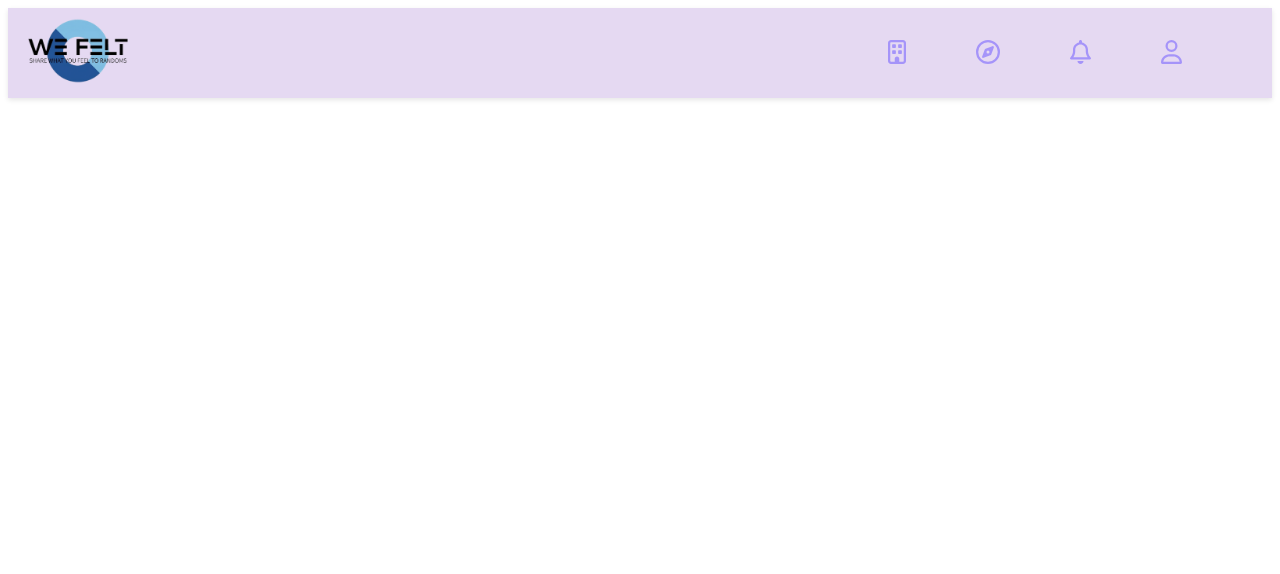
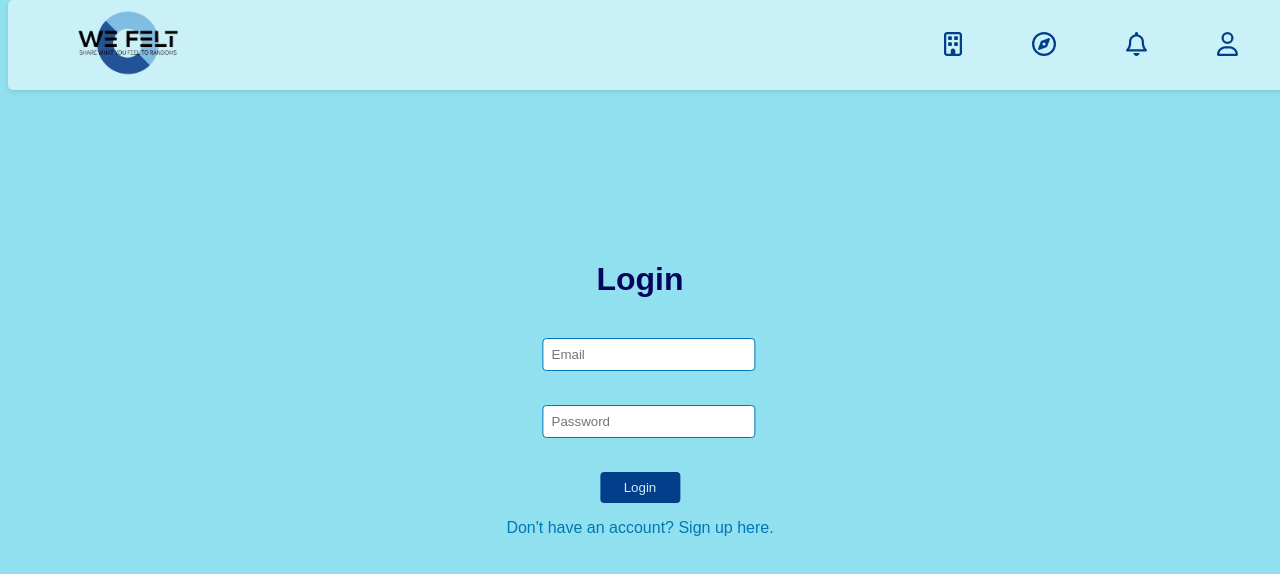
Before and after one commit to akshitkamboz13/We-Felt, a React (Vite) app: page /Login in a window 1280 px wide. Shown: the top 574 px of the page. Built offline with nearby package versions, Linux system fonts and the light colour scheme.

Commit message:
feat/loginLogic

```diff
--- a/src/App.jsx
+++ b/src/App.jsx
@@ -1,12 +1,19 @@
-import React from 'react'
-import Navbar from './components/navbar/Navbar'
-import { BrowserRouter, Router, RouterProvider } from 'react-router-dom'
+import React from 'react';
+import Navbar from './components/navbar/Navbar';
+import { BrowserRouter, Route, Routes } from 'react-router-dom';
+import Login from './components/login/Login';
+import Home from './components/home/Home';
 
 function App() {
   return (
     <div>
       <BrowserRouter>
-        <Navbar />
+      <Navbar />
+
+        <Routes>
+        <Route path="/home" element={<Home />}/>
+          <Route path="/Login" element={<Login />}/>
+        </Routes>
       </BrowserRouter>
     </div>
   )
--- /dev/null
+++ b/src/components/home/Home.jsx
@@ -0,0 +1,11 @@
+import React, { Component } from 'react'
+
+export default class Home extends Component {
+  render() {
+    return (
+      <div>
+
+      </div>
+    )
+  }
+}
--- /dev/null
+++ b/src/components/login/Login.css
@@ -0,0 +1,73 @@
+/* styles.css */
+body{
+    background-color: #90E0EF;
+}
+.login-sign {
+    font-family: 'Arial', sans-serif;
+    padding: 0;
+    position: absolute;
+    top: 50%;
+    left: 50%;
+    transform: translate(-50%,-20%);
+    height: 100vh;
+  }
+
+  .container {
+    background-color: #fff;
+    border-radius: 8px;
+    box-shadow: 0 0 10px rgba(0, 0, 0, 0.1);
+    padding: 0px;
+    width: 300px;
+  }
+
+  h1 {
+    text-align: center;
+    color: #03045E;
+  }
+
+  form {
+    display: flex;
+    flex-direction: column;
+    align-items: center;
+
+    width: 100%;
+  }
+
+  label {
+    color: #03045E;
+  }
+
+  input {
+    padding: 8px;
+    margin-bottom: 16px;
+    border: 1px solid #0077B6;
+    border-radius: 4px;
+    width: 100%;
+    color: #03045E;
+  }
+
+  button {
+    background-color: #023E8A;
+    color: #CAF0F8;
+    padding: 8px;
+    border: none;
+    border-radius: 4px;
+    cursor: pointer;
+    width: 30%;
+  }
+
+  button:hover {
+    background-color: #03045E;
+  }
+
+  p {
+    text-align: center;
+    margin-top: 16px;
+    color: #0077B6;
+    cursor: pointer;
+  }
+
+  p:hover {
+    text-decoration: underline;
+    color: #023E8A;
+  }
--- /dev/null
+++ b/src/components/login/Login.jsx
@@ -0,0 +1,73 @@
+import React, { useState } from 'react';
+import { Link, useNavigate } from 'react-router-dom'; // Import useNavigate instead of useHistory
+import './Login.css';
+
+const Login = () => {
+  const [name, setName] = useState('');
+  const [email, setEmail] = useState('');
+  const [password, setPassword] = useState('');
+  const [isLogin, setIsLogin] = useState(true);
+  const [error, setError] = useState('');
+  const navigate = useNavigate(); // Use useNavigate instead of useHistory
+
+  const handleToggle = () => {
+    setIsLogin((prev) => !prev);
+    setError('');
+  };
+
+  const handleSubmit = (e) => {
+    e.preventDefault();
+    if (isLogin) {
+      // Login logic
+      const storedUser = JSON.parse(localStorage.getItem('currentUser'));
+      if (storedUser && storedUser.email === email && storedUser.pass === password) {
+        console.log('Login successful');
+        // Redirect to home after successful login
+        navigate('/home'); // Use navigate instead of history.push
+      } else {
+        setError('Invalid email or password');
+      }
+    } else {
+      // Signup logic
+      let newUser = {
+        name: name,
+        email: email,
+        pass: password,
+      };
+
+      localStorage.setItem('currentUser', JSON.stringify(newUser));
+      console.log('Signup successful');
+      // Redirect to home after successful signup
+      navigate('/home'); // Use navigate instead of history.push
+    }
+  };
+
+  return (
+    <div className='login-sign'>
+      <h1>{isLogin ? 'Login' : 'Sign Up'}</h1>
+      <form onSubmit={handleSubmit}>
+        {!isLogin && (
+          <label>
+            <input type="text" placeholder='Name' value={name} onChange={(e) => setName(e.target.value)} />
+          </label>
+        )}
+        <br />
+        <label>
+          <input type="email" placeholder='Email' value={email} onChange={(e) => setEmail(e.target.value)} />
+        </label>
+        <br />
+        <label>
+          <input type="password" placeholder='Password' value={password} onChange={(e) => setPassword(e.target.value)} />
+        </label>
+        <br />
+        <button type="submit">{isLogin ? 'Login' : 'Sign Up'}</button>
+        {error && <p style={{ color: 'red' }}>{error}</p>}
+      </form>
+      <p onClick={handleToggle} style={{ cursor: 'pointer' }}>
+        {isLogin ? "Don't have an account? Sign up here." : 'Already have an account? Login here.'}
+      </p>
+    </div>
+  );
+};
+
+export default Login;
--- a/src/components/navbar/Navbar.css
+++ b/src/components/navbar/Navbar.css
@@ -1,9 +1,13 @@
 /* Navbar.css */
 
 .navbar {
-  background-color: #e5d9f2; /* Change this to your desired background color */
+  background-color: #CAF0F8; /* Change this to your desired background color */
   padding: 10px 20px;
   box-shadow: 0px 2px 5px rgba(0, 0, 0, 0.1);
+  border-radius: 5px;
+  position: fixed;
+  top: 0%;
+  width: 100%;
 }
 
 .navbar-container {
@@ -15,6 +19,7 @@
 .navbar-logo img {
   width: 100px; /* Adjust the width as needed */
   height: auto;
+  margin-left: 50px;
 }
 
 .nav-menu {
@@ -28,27 +33,19 @@
   margin-right: 20px;
 }
 
-.nav-links {
-  text-decoration: none;
-  color: #7371fc; /* Change this to your desired text color */
-  font-weight: bold;
-  font-size: 1rem;
-  transition: color 0.3s ease;
+.nav-icons {
+  font-size: 1.5rem;
+  color: #023E8A; /* Change this to your desired icon color */
+  cursor: pointer;
+  margin-right: 50px;
+  transition: 0.5s ease;
 }
 
-.nav-links:hover {
-  color: #a594f9; /* Change this to your desired hover color */
+.nav-icons:hover  {
+  font-size: 1.7rem;
+  color: #03045E; /* Change this to your desired icon hover color */
 }
-
-.nav-icons {
-  font-size: 1.5rem;
-  color: #a594f9; /* Change this to your desired icon color */
-  cursor: pointer;
-  margin-right: 50px;
-  transition: 0.3s ease;
+.nav-icons.active {
+  font-size: 1.7rem;
+  color: #03045E; /* Change this to your desired active icon color */
 }
-
-.nav-icons:hover {
-  font-size: 1.7rem;
-  color: #7371FC; /* Change this to your desired icon hover color */
-}
--- a/src/components/navbar/Navbar.jsx
+++ b/src/components/navbar/Navbar.jsx
@@ -1,39 +1,40 @@
 import React from 'react';
-import { Link } from 'react-router-dom';
+import { NavLink } from 'react-router-dom';
 import { FontAwesomeIcon } from '@fortawesome/react-fontawesome';
 import { faBuilding, faCompass, faBell, faUser } from '@fortawesome/free-regular-svg-icons';
 import './Navbar.css';
 import logo from "./logo/WeFeltLogo.png";
 
 const Navbar = () => {
-  return (
+    return (
     <nav className="navbar">
       <div className="navbar-container">
-        <Link to="/" className="navbar-logo">
+        <NavLink to="/" className="navbar-logo">
           <img src={logo} alt="Wefelt" className='logo' />
-        </Link>
+        </NavLink>
 
         <ul className="nav-menu">
           <li className="nav-item">
-            <Link to="/home" className="nav-links">
+
+            <NavLink to="/home" className="nav-links">
               <FontAwesomeIcon icon={faBuilding} className='nav-icons'  />
-            </Link>
+            </NavLink>
           </li>
 
           <li className="nav-item">
-            <Link to="/explore" className="nav-links">
+            <NavLink to="/explore" className="nav-links">
               <FontAwesomeIcon icon={faCompass} className='nav-icons' />
-            </Link>
+            </NavLink>
           </li>
           <li className="nav-item">
-            <Link to="/notifications" className="nav-links">
+            <NavLink to="/notifications" className="nav-links">
               <FontAwesomeIcon icon={faBell} className='nav-icons'  />
-            </Link>
+            </NavLink>
           </li>
           <li className="nav-item">
-            <Link to="/profile" className="nav-links">
+            <NavLink to="/login" className="nav-links">
               <FontAwesomeIcon icon={faUser} className='nav-icons'  />
-            </Link>
+            </NavLink>
           </li>
         </ul>
       </div>
--- a/src/main.jsx
+++ b/src/main.jsx
@@ -1,7 +1,6 @@
 import React from 'react'
 import ReactDOM from 'react-dom/client'
 import App from './App.jsx'
-
 
 ReactDOM.createRoot(document.getElementById('root')).render(
   <React.StrictMode>
```
Also changed, not shown: src/assets/users.json (added, +62 -0 lines).
